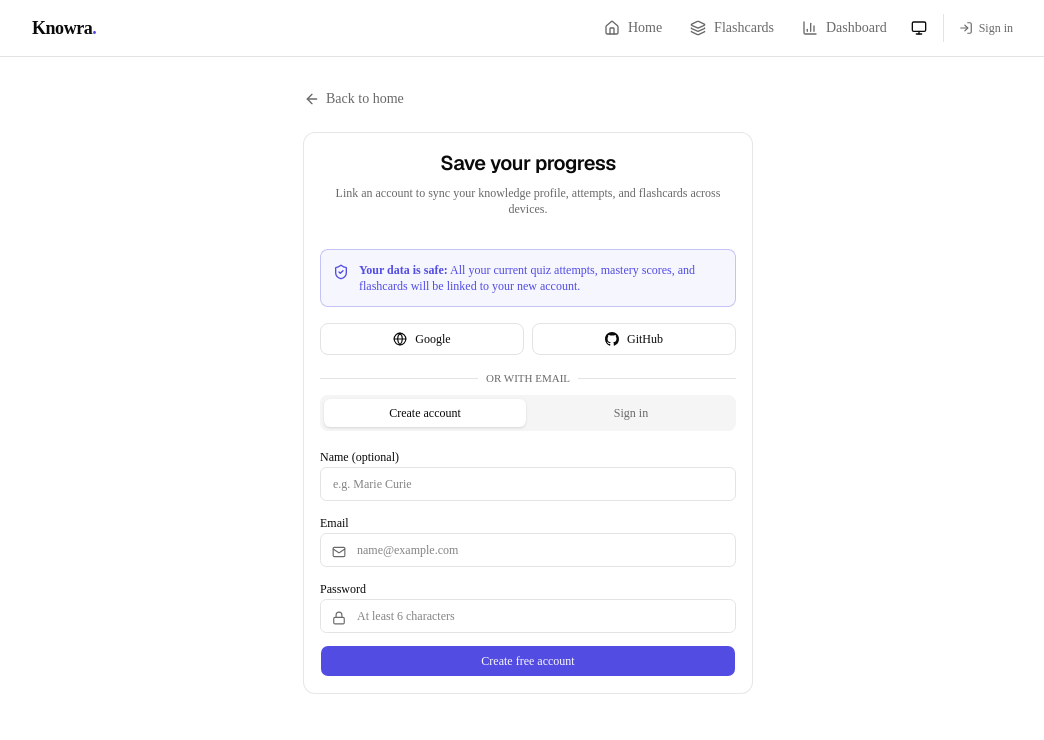
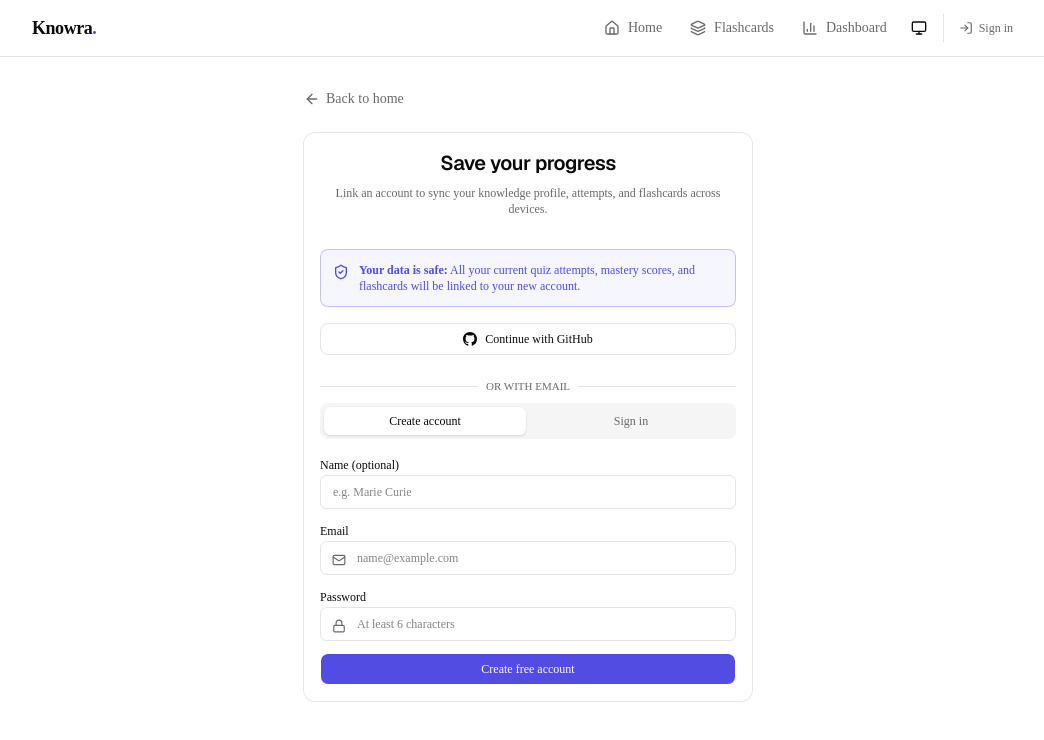
Before and after one commit to bhattshrey24/knowra, a Next.js app: page /login in a window 1280 px wide. Shown: the top 740 px of the page, without its empty margins (112-1156 px from the left). Built offline with nearby package versions, Linux system fonts and the light colour scheme; no server answers.

Commit message:
feat(auth): remove Google OAuth button, keeping GitHub and Email/Password

```diff
--- a/src/app/(app)/login/page.tsx
+++ b/src/app/(app)/login/page.tsx
@@ -3,7 +3,7 @@
 import { useEffect, useState } from "react";
 import { useRouter } from "next/navigation";
 import Link from "next/link";
-import { ArrowLeft, Check, Globe, Loader2, Lock, Mail, ShieldCheck } from "lucide-react";
+import { ArrowLeft, Check, Loader2, Lock, Mail, ShieldCheck } from "lucide-react";
 import { Button } from "@/components/ui/button";
 import { Card, CardContent, CardHeader, CardTitle } from "@/components/ui/card";
 import { createClient } from "@/lib/db/client";
@@ -43,7 +43,7 @@ export default function LoginPage() {
     });
   }, [router]);
 
-  async function handleOAuth(provider: "google" | "github") {
+  async function handleOAuth(provider: "github" = "github") {
     if (!isSupabaseConfigured()) {
       setError("Supabase is not configured yet.");
       return;
@@ -69,7 +69,7 @@ export default function LoginPage() {
           oauthErr.status === 400
         ) {
           throw new Error(
-            `${provider === "google" ? "Google" : "GitHub"} OAuth is not enabled in this Supabase project. To enable it, navigate to Supabase Dashboard > Authentication > Providers > ${provider === "google" ? "Google" : "GitHub"}, toggle it on, and configure your Client ID and Secret. In the meantime, please use Email and Password below!`,
+            "GitHub OAuth is not enabled in this Supabase project. To enable it, navigate to Supabase Dashboard > Authentication > Providers > GitHub, toggle it on, and configure your Client ID and Secret. In the meantime, please use Email and Password below!",
           );
         }
         throw oauthErr;
@@ -79,7 +79,7 @@ export default function LoginPage() {
         window.location.assign(data.url);
       }
     } catch (err: unknown) {
-      setError(err instanceof Error ? err.message : "OAuth sign-in failed");
+      setError(err instanceof Error ? err.message : "GitHub sign-in failed");
       setOauthLoading(null);
     }
   }
@@ -199,28 +199,13 @@ export default function LoginPage() {
             </div>
           )}
 
-          {/* OAuth Buttons (Phase 8.1) */}
-          <div className="grid grid-cols-2 gap-2">
-            <Button
-              type="button"
-              variant="outline"
-              onClick={() => handleOAuth("google")}
-              disabled={loading || Boolean(oauthLoading)}
-              className="gap-2 text-xs"
-            >
-              {oauthLoading === "google" ? (
-                <Loader2 className="size-3.5 animate-spin" />
-              ) : (
-                <Globe className="size-3.5" />
-              )}
-              Google
-            </Button>
+          {/* GitHub OAuth Button */}
           <Button
             type="button"
             variant="outline"
             onClick={() => handleOAuth("github")}
             disabled={loading || Boolean(oauthLoading)}
-              className="gap-2 text-xs"
+            className="w-full gap-2 text-xs"
           >
             {oauthLoading === "github" ? (
               <Loader2 className="size-3.5 animate-spin" />
@@ -229,9 +214,8 @@ export default function LoginPage() {
                 <path d="M12 0C5.37 0 0 5.37 0 12c0 5.31 3.435 9.795 8.205 11.385.6.105.825-.255.825-.57 0-.285-.015-1.23-.015-2.235-3.015.555-3.795-.735-4.035-1.41-.135-.345-.72-1.41-1.23-1.695-.42-.225-1.02-.78-.015-.795.945-.015 1.62.87 1.845 1.23 1.08 1.815 2.805 1.305 3.495.99.105-.78.42-1.305.765-1.605-2.67-.3-5.46-1.335-5.46-5.925 0-1.305.465-2.385 1.23-3.225-.12-.3-.54-1.53.12-3.18 0 0 1.005-.315 3.3 1.23.96-.27 1.98-.405 3-.405s2.04.135 3 .405c2.295-1.56 3.3-1.23 3.3-1.23.66 1.65.24 2.88.12 3.18.765.84 1.23 1.905 1.23 3.225 0 4.605-2.805 5.625-5.475 5.925.435.375.81 1.095.81 2.22 0 1.605-.015 2.895-.015 3.3 0 .315.225.69.825.57A12.02 12.02 0 0024 12c0-6.63-5.37-12-12-12z" />
               </svg>
             )}
-              GitHub
+            Continue with GitHub
           </Button>
-          </div>
 
           <div className="relative my-2">
             <div className="absolute inset-0 flex items-center">
```
Lines whose indentation alone changed are shown as unchanged.
